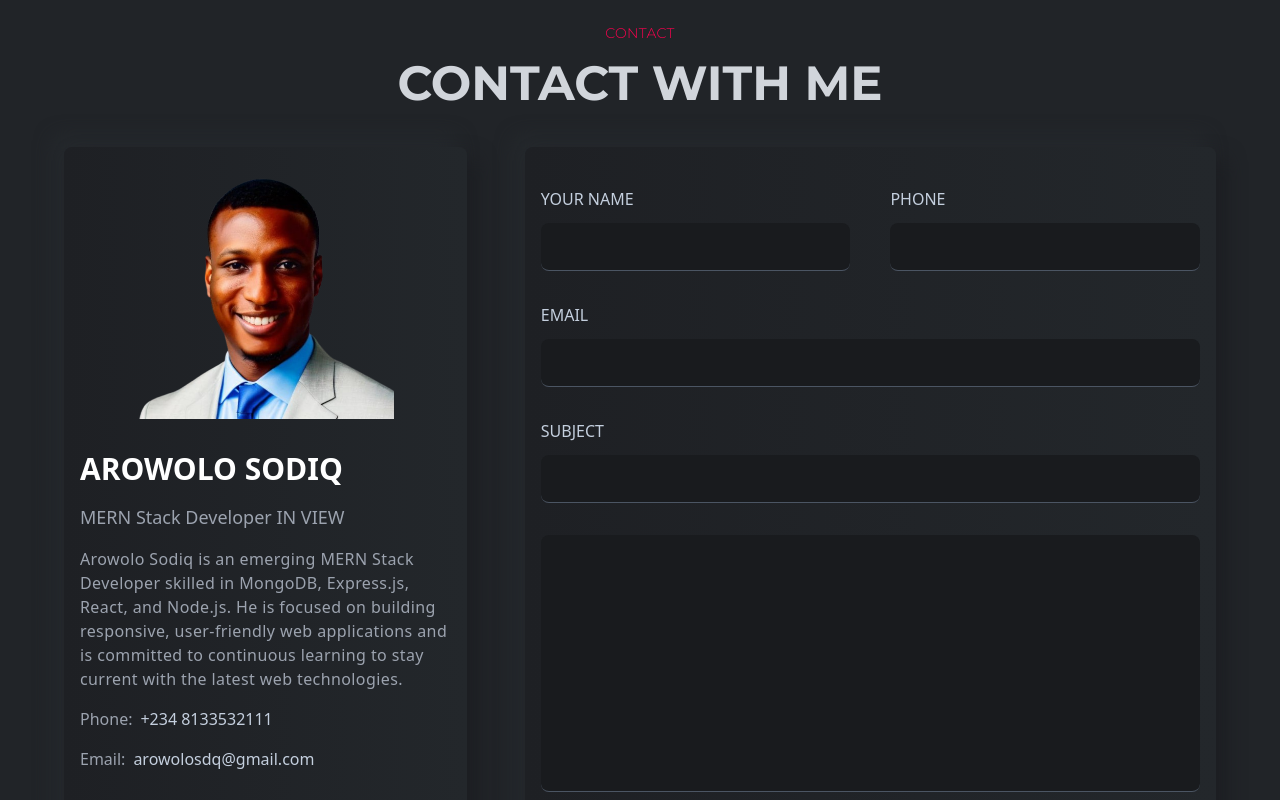
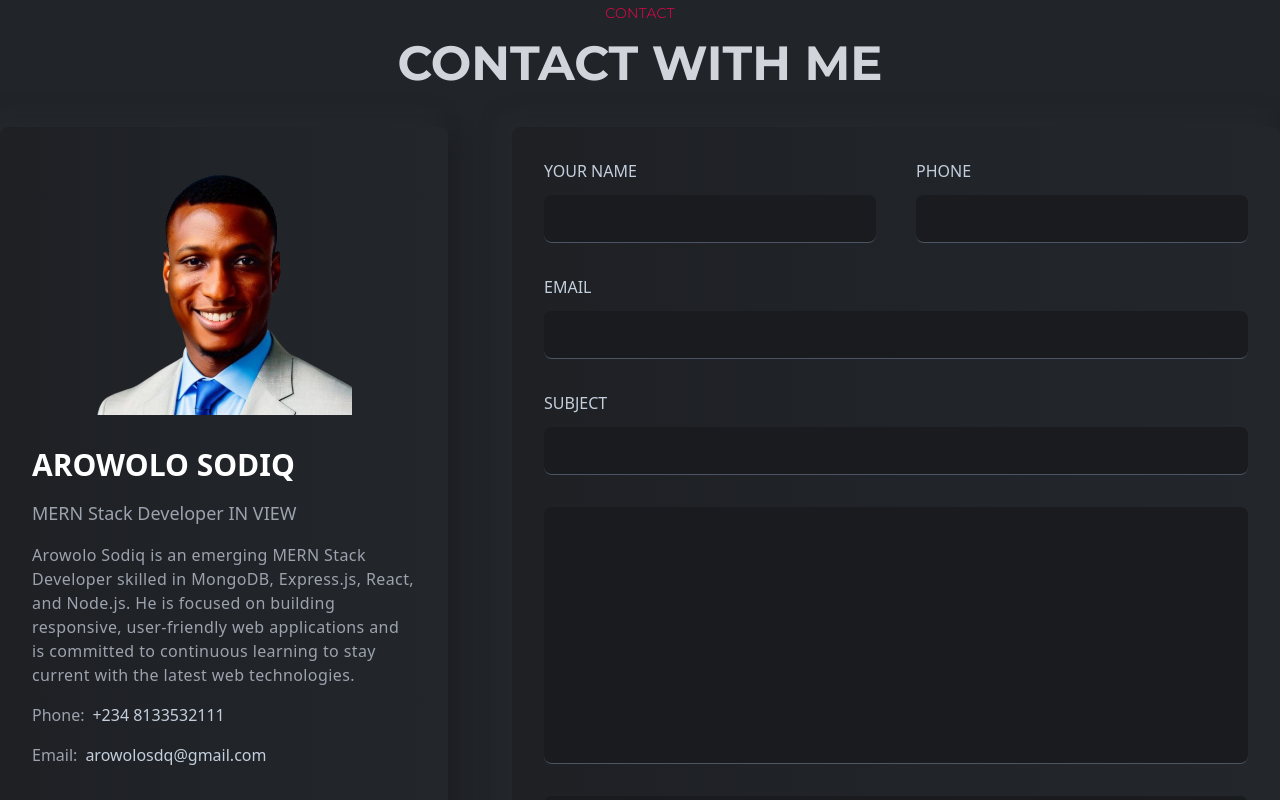
Before and after one commit to Terracons/Portfolio, a React (Vite) app: page / in a window 1280 px wide. Shown: the part 2600-3400 px from the top of the page. Built offline with nearby package versions, Linux system fonts and the light colour scheme.

Commit message:
working on responsive

```diff
--- a/src/App.jsx
+++ b/src/App.jsx
@@ -9,7 +9,7 @@ import Contact from './components/Contact/Contact'
 const App = () => {
   return (
     <div className='w-full h-auto bg-bodyColor text-lightText'>
-      <div className='max-w-screen-2xl mx-auto px-16'>
+      <div className='max-w-screen-xl mx-auto '>
         <Navbar/>
         <Banner/>
         <Features/>
--- a/src/components/Banner/Banner.jsx
+++ b/src/components/Banner/Banner.jsx
@@ -12,9 +12,9 @@ const Banner = () => {
         delaySpeed:2000,
      })
   return (
-    <section id='home' className='w-full py-20 pt-10 pb-20 flex items-center border-b-[1px] border-b-black'>
+    <section id='home' className='w-full py-20 pt-10 pb-20 flex flex-col lgl:flex-row items-center border-b-[1px] border-b-black'>
 
-        <div className='w-1/2 flex flex-col gap-20'>
+        <div className='w-full lgl:w-1/2 flex flex-col gap-20'>
 
             <div className=' flex flex-col gap-5 '>
                 <h4 className='text-lg font-normal'>Welcome to My Digital World</h4>
@@ -66,7 +66,7 @@ const Banner = () => {
 
         </div>
 
-        <div className='w-1/2 flex justify-center items-center relative'  >
+        <div className='w-full lgl:w-1/2 flex justify-center items-center relative'  >
             <img
             className='w-[500px] z-10'
             src={heroimg} alt="" />
--- a/src/components/Contact/Contact.jsx
+++ b/src/components/Contact/Contact.jsx
@@ -11,9 +11,9 @@ const Contact = () => {
       <h1 className='text-5xl uppercase text-gray-300 font-bold'>Contact With Me</h1>
     </div>
 
-    <div className='w-full'>
-        <div className='w-full  flex justify-between'>
-            <div className=" w-[35%] h-full bg-gradient-to-r from-[#1e2024] to-[#23272b] p-4 lgl:p-8 rounded-lg shadow-shadowOne flex flex-col gap-8 justify-center">
+    <div className='w-full '>
+        <div className='w-full  flex flex-col lgl:flex-row justify-between'>
+            <div className=" w-full lgl:w-[35%] h-full bg-gradient-to-r from-[#1e2024] to-[#23272b] p-4 lgl:p-8 rounded-lg shadow-shadowOne flex flex-col gap-8 justify-center">
                 <div className='w-full h-64 flex justify-center items-center'>
                     <img
                 className='w-64  object-center'
@@ -35,7 +35,7 @@ const Contact = () => {
         </p>
       </div>
       <div className='flex gap-10'>
-                <div>
+            <div>
                 <h2 className='text-base uppercase font-titleFont mb-4 '>FIND ME IN</h2>
                 <div className='flex gap-4'>
                     <span className="bannarIcon"><FaGithub/></span>
@@ -44,9 +44,9 @@ const Contact = () => {
                 </div>
             </div>
 
+      </div>
         </div>
-        </div>
-            <div className="w-[60%] h-full py-10 bg-gradient-to-r from-[#1e2024] to-[#23272b] flex flex-col gap-8 p-4 lgl:p-8 rounded-lg shadow-shadowOne">
+            <div className="w-full  lgl:w-[60%] h-full py-10 bg-gradient-to-r from-[#1e2024] to-[#23272b] flex flex-col gap-8 p-4 lgl:p-8 rounded-lg shadow-shadowOne">
             <form action=""  className='h-auto flex flex-col gap-8 '  >
 
                 <div className='flex w-full gap-10'>
--- a/src/components/Features/Features.jsx
+++ b/src/components/Features/Features.jsx
@@ -11,7 +11,7 @@ const Features = () => {
       <h3 className='text-sm uppercase font-light text-designColor tracking-wide'>Features</h3>
       <h1 className='text-5xl uppercase text-gray-300 font-bold'>WHAT I DO</h1>
     </div>
-    <div className='grid grid-cols-3 gap-10'>
+    <div className='grid grid-cols-1 lgl:grid-cols-3 gap-10'>
       <Card
       title="Website Development"
       des="Building dynamic web applications with React.js, HTML5,Tailwind CSS, and APIs to create seamless user experiences.  I craft engaging interfaces that boost client online presence and revenue."
--- a/src/components/Project/Project.jsx
+++ b/src/components/Project/Project.jsx
@@ -15,7 +15,7 @@ const Project = () => {
       <h3 className='text-sm uppercase font-light text-designColor tracking-wide'>VISIT MY PORTFOLIO AND GIVE YOUR FEEDBACK</h3>
       <h1 className='text-5xl uppercase text-gray-300 font-bold'>MY PROJECT</h1>
     </div>
-    <div  className='grid grid-cols-3 gap-8'>
+    <div  className='grid grid-cols-1 lgl:grid-cols-3 gap-8'>
         <Projectcard
         src={ecommerce}
         des="Contributed to the development of the MainMart e-commerce store with full shopping cart
--- a/tailwind.config.js
+++ b/tailwind.config.js
@@ -5,13 +5,17 @@ module.exports = {
   ],
   theme: {
     extend: {
-      screen:{
+      screens:{
+        xs:"320px",
+        sm:"375px",
+        sml:"500px",
+        md:"667px",
+        mdl:"768px",
+        lg:"960px",
+        lgl:"1024px",
+        xl:"1280px"
 
       },
-
-
-
-
       fontFamily: {
         bodyFont: ["Poppins", "sans-serif"],
         titleFont: ["Montserrat", "sans-serif"],
```
